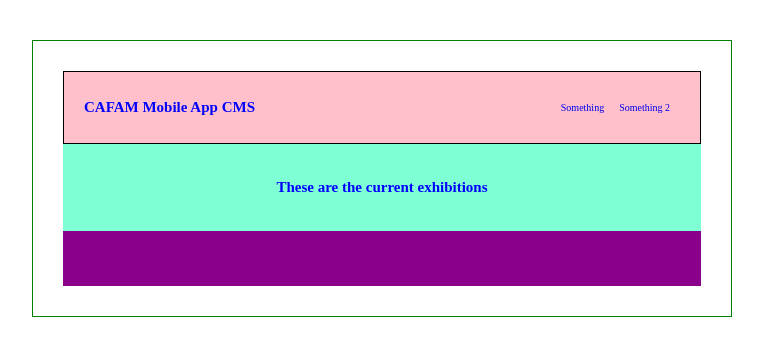
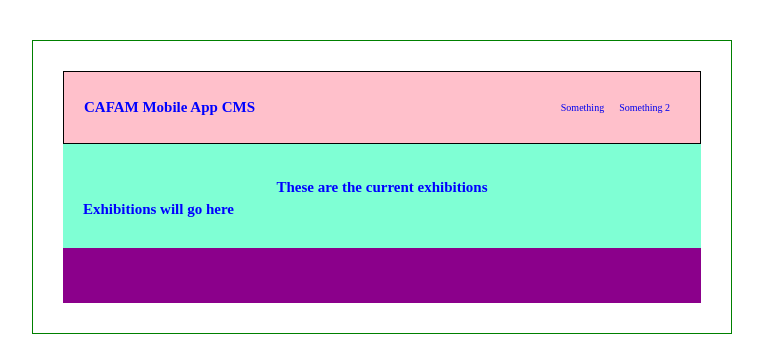
Before and after one commit to AlexEBall/museum-API-Server, a React (Create React App) app in the folder client/: page /exhibitions in a window 1280 px wide. Shown: the top 356 px of the page, without its empty margins (258-1021 px from the left). Built offline with nearby package versions, Linux system fonts and the light colour scheme; no server answers.

Commit message:
redux pulling from API, will change to reflect what's actually on mlab

```diff
--- a/client/src/App.js
+++ b/client/src/App.js
@@ -12,7 +12,7 @@
 export default class App extends Component {
   render() {
     const store = createStore(reducers, applyMiddleware(ReduxThunk, logger));
-    // pass in provider
+
     return (
       <Provider store={store}>
         <Router>
--- a/client/src/pages/Exhibitions.js
+++ b/client/src/pages/Exhibitions.js
@@ -3,7 +3,27 @@
 import {fetchExhibitions} from '../actions';
 
 class Exhibitions extends Component {
+    componentWillMount = () => {
+        this.props.fetchExhibitions();
+    }
+
+    renderContent = () => {
+        let exhibitions = this.props.exhibitions;
+        let loader = this.props.fetching;
+
+        if (loader === true) {
+           return <h2>Loading Exhibitions... please wait</h2>
+        } else {
+           return(
+            <div>
+                <h2>Exhibitions will go here</h2>
+            </div>
+           );
+        }
+    }
+
     render() {
+        console.log(this.props);
         return (
             <div className="wrapper">
                 <header className="header">
@@ -23,7 +43,7 @@
                 </header>
                 <section className="content">
                     <h1 className="content__title">These are the current exhibitions</h1>
-
+                    {this.renderContent()}
                 </section>
                 <footer className="footer">
                 </footer>
```
